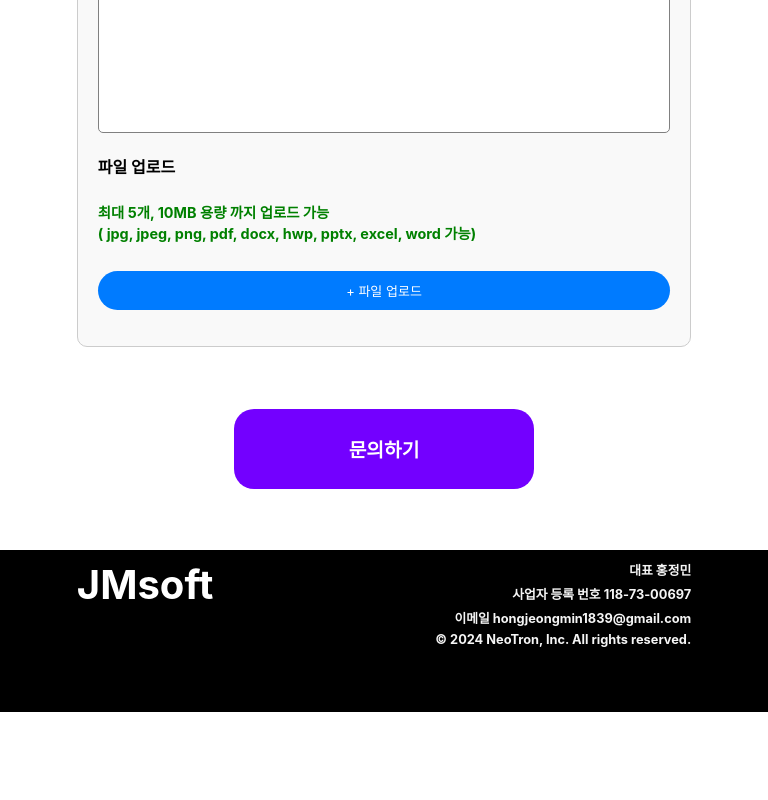
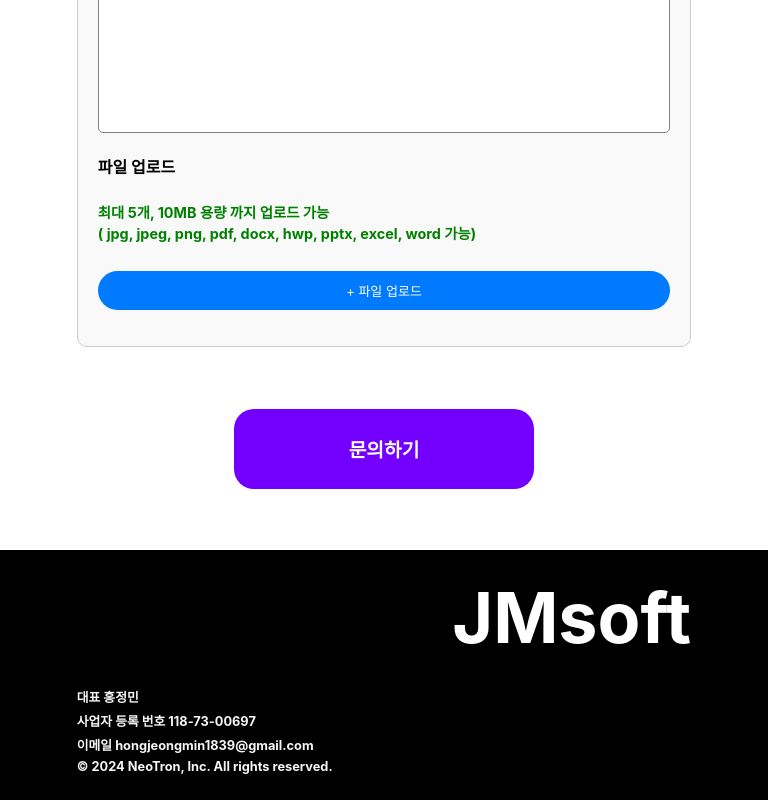
Before and after one commit to hshy1839/company, a React (Create React App) app: page /contact in a window 768 px wide. Shown: the part 3095-3895 px from the top of the page. Before the commit the page ends 3807 px from the top, so only its background shows below. Built offline with nearby package versions, Linux system fonts and the light colour scheme.

Commit message:
footer 반응형

```diff
--- a/src/css/Footer.css
+++ b/src/css/Footer.css
@@ -52,78 +52,85 @@
     margin-bottom: 5px;
   }
 
-  @media only screen and (max-width: 768px) {
-
-    .footer-container {
-        overflow-x: hidden;
-        width: 100%;
-        height: auto;
-        bottom: 0;
-    }
-    .footer-top {
-        display: flex;
-        flex-direction: column;
-        justify-content: center;
-        border-bottom: none;
-        width: 100%;
-        align-items: center;
-        padding: 10px;
-    }
-    .footer-top-menu{
-        color: white;
-        margin-left: auto;
-        font-family: 'Trebuchet MS', 'Lucida Sans Unicode', 'Lucida Grande', 'Lucida Sans', Arial, sans-serif;
-        border-bottom: 1px solid gray;
-        line-height: 3.5;
-
-    }
-    .footer-menu-item {
-        text-decoration: none;
-        color: white;
-        font-size: 15px;
-        transition: 0.2s ease color;
-        padding: 10px;
-    }
-    .footer-menu-item:hover {
-        color: gray;
-    }
-    .footer-menu-item-bar{
-        padding: 10px;
-    }
+  @media only screen and (max-width: 420px)  {
 
 
-      .footer-body-container{
-        display: flex;
-        flex-direction: row;
-        justify-content: center;
-        margin-top: 0%;
-        margin-bottom: 50px;
-      }
-      .footer-body-left {
-        color: white;
-        margin-left: 0%;
-        width: 80%;
-        display: flex;
-        align-items: center;
-        flex-direction: row;
-        margin-left: auto;
-      }
-      .footer-body-logo {
-        font-size: 40px;
-        text-align: left;
-      }
-      .footer-body-copyright {
-        color: gray;
-        font-size: 12px;
-        margin-left: auto;
-        margin-right: auto;
-        margin-top: 5%;
-      }
-
+  .footer-body-container{
+    width: 100%;
+    height: 100%;
+    display: flex;
+    flex-direction: column;
+    padding: 10px;
+    padding-left: 10%;
+    padding-right: 10%;
   }
-
-  @media only screen and (max-width:360px) {
-    body, html {
-        width: 101.5%;
+  .footer-body-container-context {
+    width: 100%;
+    height: 50%;
+    display: flex;
+    flex-direction: column;
+  }
+  .footer-body-container-context1 {
+    width: 100%;
+    height: 50%;
+    display: flex;
+    flex-direction: column;
+    color: white;
+    text-align: left;
+    justify-content: center;
+  }
+  .footer-body-logo {
+    user-select: none;
+    font-size: 70px;
+    text-align: right;
+    font-weight: bold;
+    color: white;
+  }
+  .footer-body-company {
+    user-select: none;
+    font-size: 0.6rem;
+    color: whitesmoke;
+    font-weight: bold;
+    margin-bottom: 5px;
+  }
+  }
+  @media only screen and (min-width: 421px)  and (max-width: 1500px)  {
+    .footer-body-container{
+      width: 100%;
+      height: 100%;
+      display: flex;
+      flex-direction: column;
+      padding: 10px;
+      padding-left: 10%;
+      padding-right: 10%;
+    }
+    .footer-body-container-context {
+      width: 100%;
+      height: 50%;
+      display: flex;
+      flex-direction: column;
+    }
+    .footer-body-container-context1 {
+      width: 100%;
+      height: 50%;
+      display: flex;
+      flex-direction: column;
+      color: white;
+      text-align: left;
+      justify-content: center;
+    }
+    .footer-body-logo {
+      user-select: none;
+      font-size: 70px;
+      text-align: right;
+      font-weight: bold;
+      color: white;
+    }
+    .footer-body-company {
+      user-select: none;
+      font-size: 0.8rem;
+      color: whitesmoke;
+      font-weight: bold;
+      margin-bottom: 5px;
     }
   }
```
